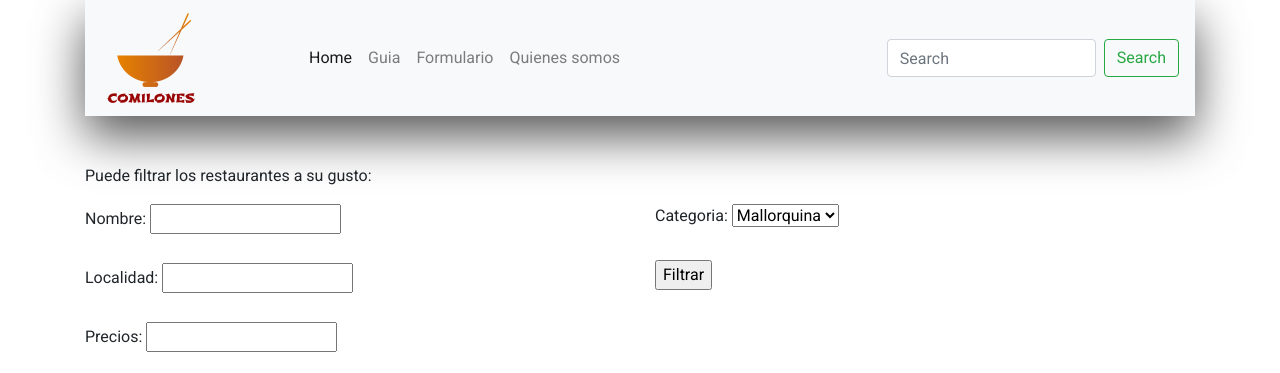
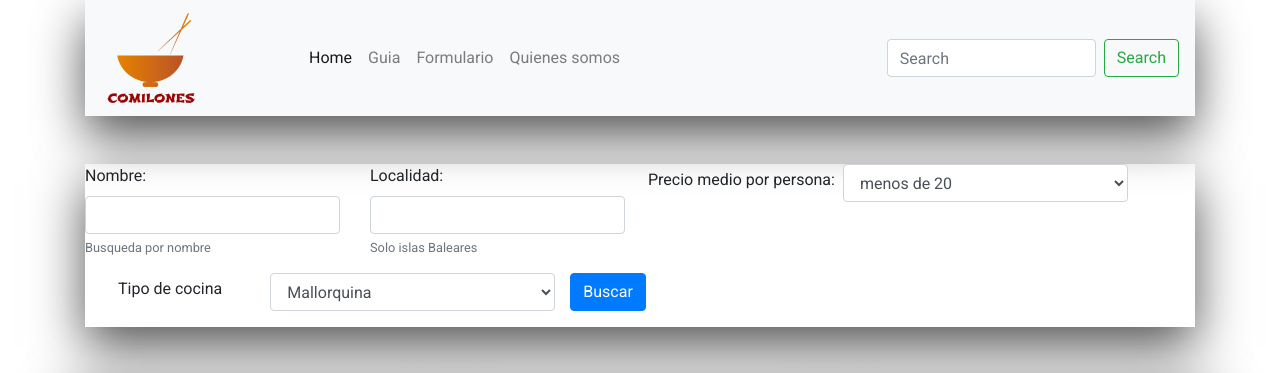
Before and after one commit to Cainuriel/comilones, a PHP site: page / in a window 1280 px wide. Shown: the top 373 px of the page. Run offline with PHP 8.4, Linux system fonts and the light colour scheme; data comes from the database, SQL or seed files in the repository; data that the repository does not hold is empty.

Commit message:
Issue: #21 Tasca: T10.3 	modified:   www/index.php

```diff
--- a/www/index.php
+++ b/www/index.php
@@ -70,45 +70,42 @@
 
         <!-- Formulario filtrado -->
 
-        <section>
+        <section class="header_content">
+            <form>
+                <div class="row form-group">
+                    <div class="col-3 form-group">
+                        <label for="name">Nombre:</label>
+                        <input type="text" class="form-control" name="name" id="name" aria-describedby="helpId2" placeholder="">
+                        <small id="helpId2" class="form-text text-muted">Busqueda por nombre</small>
+                    </div>
 
-            <form>
-                <p>Puede filtrar los restaurantes a su gusto:</p>
-                <div class="row">
-                    <div class="col">
-                        <label for="nombre">Nombre:</label>
-                     <input type="text" name="nombre" id="nombre">
-                        <br><br>
+                    <div class="col-3 form-group">
                         <label for="localidad">Localidad:</label>
-                     <input type="text" name="localidad" id="localidad">
-                        <br><br>
-                        <label for="precios">Precios:</label>
-                     <input type="number" name="precios" id="precios">
-                        <br><br>
-                        <label for="valoracion">Valoración:</label>
-                     <input type="number" name="valoracion" id="valoracion">
-                        <br><br>
+                        <input type="text" class="form-control" name="localidad" id="localidad" aria-describedby="helpId" placeholder="">
+                        <small id="helpId" class="form-text text-muted">Solo islas Baleares</small>
+                    </div>
 
-                        <label for="tipo_cocina">Tipo de cocina:</label>
-                     <input type="text" name="tipo_cocina" id="tipo_cocina">
-                        <br><br>
+                    <label class="my-1 mx-2" for="precios">Precio medio por persona:</label>
+                    <select class=" col-3 form-control" name="precios" id="precios">
+                        <option>menos de 20</option>
+                        <option>hasta 50</option>
+                        <option>mas de 100</option>
+                    </select>
 
+                    <label class="my-1 mx-5" for="tipo_cocina">Tipo de cocina</label>
+                    <select class="col-3 form-control" name="tipo_cocina" id="tipo_cocina">
+                        <option>Mallorquina</option>
+                        <option>Francesa</option>
+                        <option>Italiana</option>
+                    </select>
+
+                    <div class="col-3 form-group">
+                        <button name="submit" type="submit" class="btn btn-primary">Buscar</button>
                     </div>
-                    <div class="col">
-                    <label for="categoria">Categoria:</label>
-                        <select name="categoria" id="categoria">
-                            <option value="mallorquina">Mallorquina</option>
-                        </select>
-                        <br><br>
-                        <input type="submit" value="Filtrar">
-                    </div>
+
                 </div>
             </form>
-
-
         </section>
-
-
     </div>
 
     <main class="container my-5">
@@ -119,7 +116,7 @@
 
             <?php while ($value = $result->fetch_array(MYSQLI_ASSOC)) { ?>
 
-                <div class="col mb-4">
+                <div class="col mb-4 header_content">
                     <div class="card h-100">
                         <img src="..." class="card-img-top" alt="...">
                         <div class="card-body">
```
Also changed, not shown: 15 other files.
